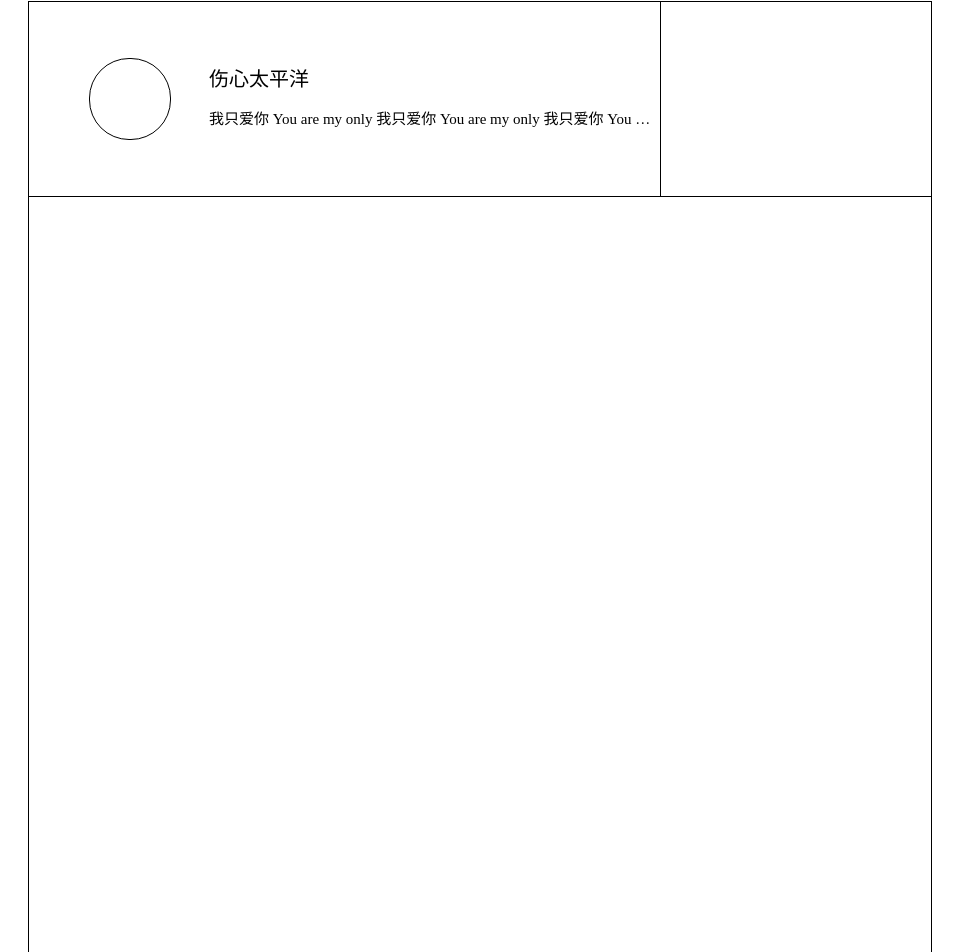
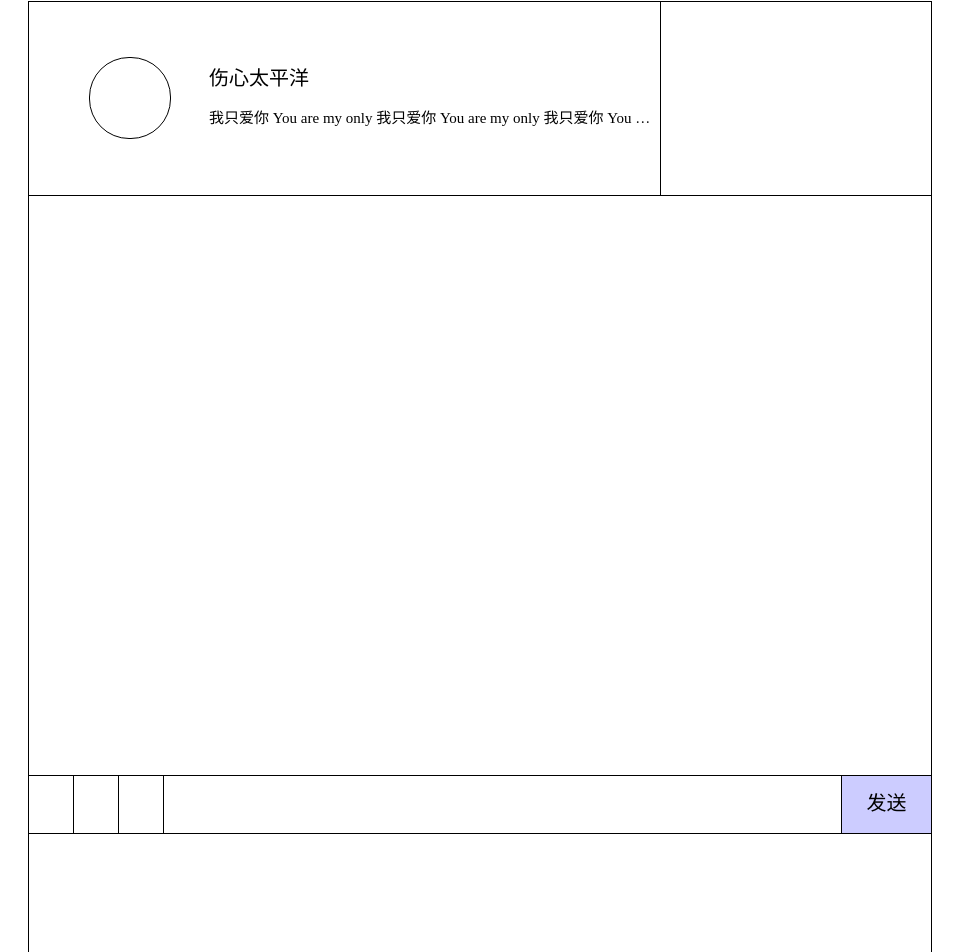
Before and after one commit to SayQuit/BDchat-web, a Vue app: page / in a window 1280 px wide. Shown: the part 1057-2009 px from the top of the page, without its empty margins (0-967 px from the left). Built offline with nearby package versions, Linux system fonts and the light colour scheme.

Commit message:
样式完善

```diff
--- a/src/components/NotLogin.vue
+++ b/src/components/NotLogin.vue
@@ -22,10 +22,14 @@
         </div>
       </div>
 
+
+
       <div class="aside-search">
         <input type="text" class="aside-search-input" />
         <div class="aside-search-button">搜索</div>
       </div>
+
+
 
       <div class="aside-talkblock"></div>
       <div class="aside-talkblockbottom">
@@ -37,10 +41,10 @@
     </div>
 
     <div class="maintalk">
+
+
       <div class="maintalk-header">
         <div class="maintalk-header-desc">
-
-
           <div class="aside-user-profilepicture" style="left:60px"></div>
           <div class="aside-user-desc" style="left:180px">
             <div class="aside-user-desc-name">伤心太平洋</div>
@@ -51,10 +55,27 @@
               my only
             </div>
           </div>
+        </div>
+      </div>
 
 
+      <div class="maintalk-main"></div>
+
+      <div class="maintalk-footer">
+
+
+        <div class="maintalk-footer-header">
+            <div class="maintalk-footer-header-expression"></div>
+            <div class="maintalk-footer-header-expression"></div>
+            <div class="maintalk-footer-header-expression"></div>
+
+            <div class="maintalk-footer-header-send">发送</div>
         </div>
+
+
+        <textarea class="maintalk-footer-input"></textarea>
       </div>
+
     </div>
   </div>
 </template>
@@ -228,6 +249,7 @@ export default {};
   height: 20%;
   width: 100%;
   border-bottom: 1px solid black;
+  box-sizing: border-box;
 }
 .maintalk-header-desc {
   height: 100%;
@@ -237,4 +259,54 @@ export default {};
 
   position: relative;
 }
+
+.maintalk-main {
+  height: 60%;
+  width: 100%;
+  border-bottom: 1px solid black;
+  box-sizing: border-box;
+}
+.maintalk-footer {
+  height: 20%;
+  width: 100%;
+  box-sizing: border-box;
+}
+.maintalk-footer-header {
+  height: 30%;
+  width: 100%;
+  box-sizing: border-box;
+  border-bottom: 1px solid black;
+}
+.maintalk-footer-header-expression{
+    height: 100%;
+    width: 5%;
+    box-sizing: border-box;
+    border-right: 1px solid black;
+    cursor: pointer;
+
+    display: inline-block;
+}
+.maintalk-footer-header-send{
+    background-color: #CCCCFF;
+    text-align: center;
+    height: 100%;
+    width: 10%;
+    box-sizing: border-box;
+    border-left: 1px solid black;
+    cursor: pointer;
+
+    float: right;
+    line-height: 55px;
+}
+.maintalk-footer-input {
+    width: 100%;
+    height: 70%;
+    box-sizing: border-box;
+
+    outline: none;
+    border: 0;
+
+    font-size: 20px;
+    padding: 10px;
+}
 </style>
```
Also changed, not shown: 1 other file (tests, documents, lock files or other folders).
